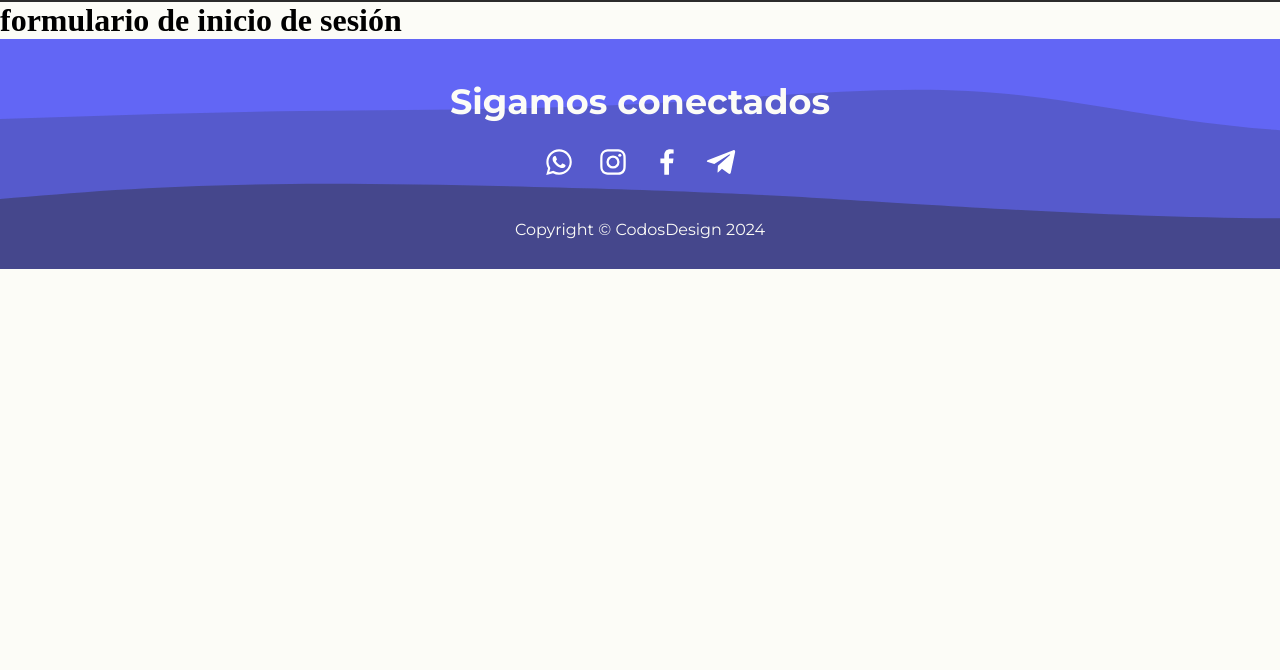
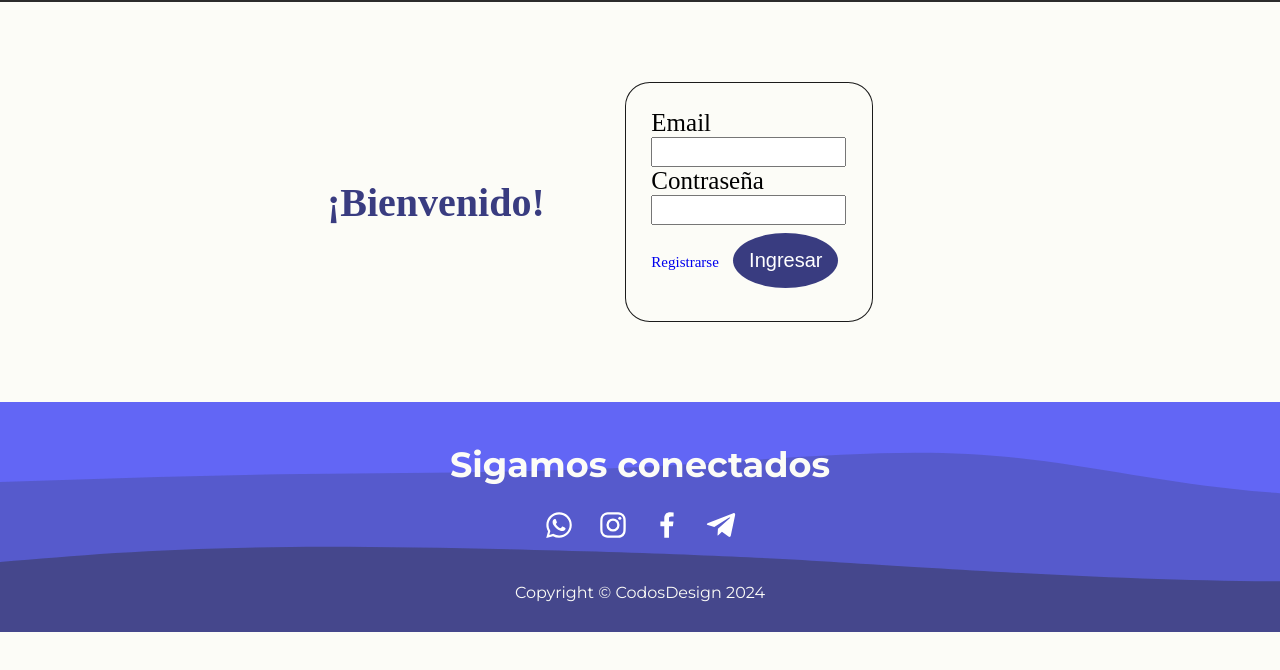
Before and after one commit to Amjel2022/TP1NODE, a plain HTML site: page pages/inicio_sesion.html in a window 1280 px wide. Shown: the part 78-748 px from the top of the page. Drawn offline with Linux system fonts and the light colour scheme.

Commit message:
formulario de inicio de sesión

```diff
--- a/css/inicioSesion.css
+++ b/css/inicioSesion.css
@@ -34,3 +34,63 @@ body {
     background-color: var(--blanco);
 
 }
+
+/*CSS FORMULARIO*/
+main{
+    display: flex;
+    justify-content: center;
+    align-items: center;
+}
+form{
+    display: flex;
+    flex-direction: column;
+    align-items:flex-start;
+    justify-content:space-evenly;
+
+    border:1px ;
+    border-radius:10% 10% 10% 10%;
+
+    font-size: 25px;
+    border-style: solid;
+    border-color: #1b1b1b;
+    padding: 2vw;
+    margin: 10vh;
+    width: fit-content;
+
+}
+h1{
+    color: #393c80;
+    font-size: 40px;
+}
+input{
+    width: 100%;
+    height: 30px;
+}
+#ingresar{
+    margin: 1vh;
+    padding: 2vh;
+    font-size: 20px;
+    background-color: #393c80;
+    color: white;
+    border-radius: 50% 50% 50% 50%;
+    border: none;
+}
+#registrarse{
+    font-size: 15px;
+}
+input:hover{
+    border-color: #4a85fa;
+}
+#ingresar:hover{
+    color: #1b1b1b;
+}
+@media screen and (max-width:600px) {
+    main{
+        flex-direction: column;
+        margin-top: 3vh;
+    }
+    form{
+        margin-top: 1vh;
+
+    }
+}
--- a/pages/inicio_sesion.html
+++ b/pages/inicio_sesion.html
@@ -73,7 +73,23 @@
     <!-- ****************** Fin de encabezado y navegación ****************** -->
 
     <main>
-        <h1>formulario de inicio de sesión</h1>
+
+        <h1>¡Bienvenido!</h1>
+            <form action="">
+
+                <label for="usuario">Email</label>
+                <input type="email" name="usuario" id="usuario">
+                <label for="contraseña">Contraseña</label>
+                <input type="password" name="contraseña" id="contraseña">
+                <div>
+                    <a id="registrarse" href="../pages/abrir_cuenta.html">Registrarse</a>
+                    <button id="ingresar" type="submit">Ingresar</button>
+
+                </div>
+
+
+            </form>
+
     </main>
 
     <!-- ******************* FOOTER ********************************* -->
```
